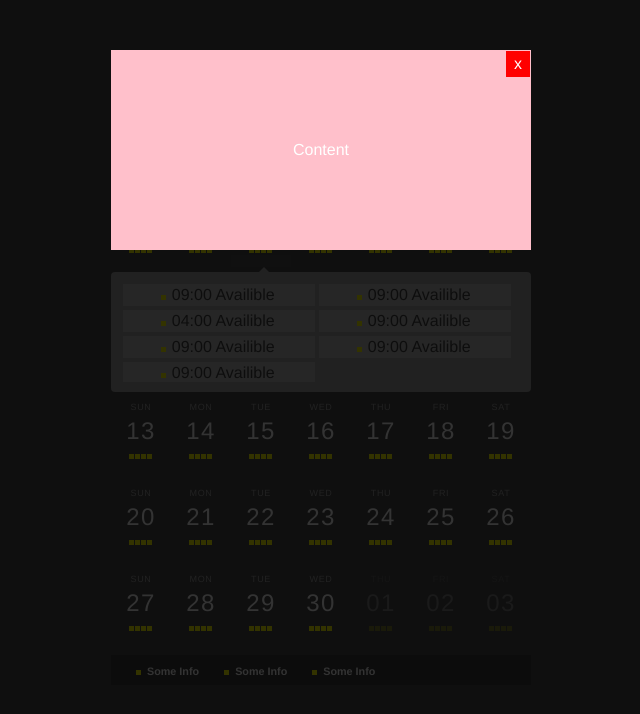
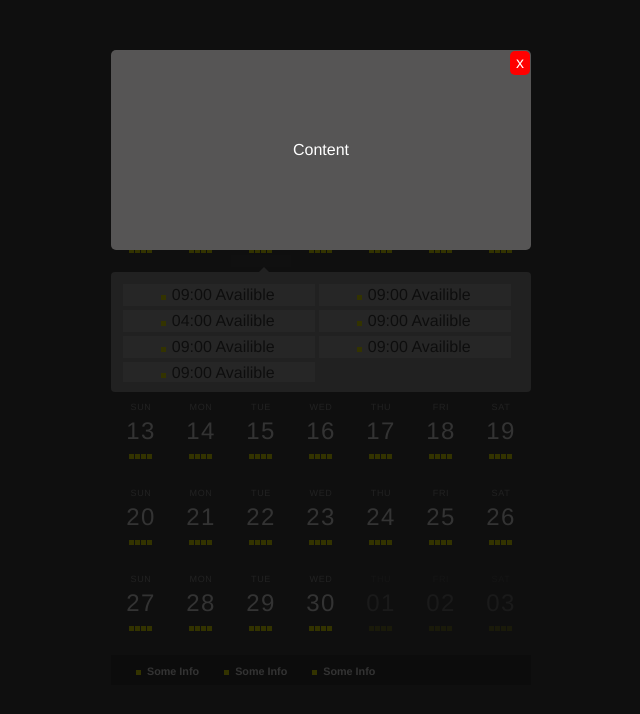
Before and after one commit to AleksandrRiabov/calendar, a React (Create React App) app: page / in a window 1280 px wide. Shown: the top 714 px of the page, without its empty margins (319-959 px from the left). Built offline with nearby package versions, Linux system fonts and the light colour scheme.

Commit message:
Modal animation added. Day info scrolbar styles aplied

```diff
--- a/src/components/App/App.js
+++ b/src/components/App/App.js
@@ -3,13 +3,12 @@
 import Month from "../Month/Month";
 import CalendarFooter from "../CalendarFooter/CalendarFooter";
 import BookingModal from "../BookingModal/BookingModal";
-import {useGlobalContext} from "../../context";
 
 function App() {
-	const {showBookingModal} = useGlobalContext();
   return (
 		  <>
-		  {showBookingModal ? <BookingModal /> : null}
+		  <BookingModal />
+
 	     <div className="calendar">
 			  <CalendarHeader />
 			  <Month />
--- a/src/components/BookingModal/BookingModal.css
+++ b/src/components/BookingModal/BookingModal.css
@@ -1,4 +1,4 @@
-.modal-container{
+.modal{
    position: absolute;
    top: 0;
    left: 0;
@@ -6,9 +6,17 @@
    right: 0;
    background: rgb(0, 0, 0, 0.8);
    z-index: 1000;
+   opacity: 0;
+   transition: 0.5s ease;
+   pointer-events: none;
 }
 
-.modal{
+.active {
+   opacity: 1;
+   pointer-events: all;
+}
+
+.modal-container{
    width: 100%;
    max-width: 420px;
    min-height: 200px;
@@ -17,17 +25,25 @@
    justify-content: center;
    align-items: center;
    position: relative;
-   background: pink;
+   background: #565555;
+   border-radius: 5px;
 }
 
 .modal-content{
    padding: 10px;
+   transform: scale(0.5);
+   transition: 0.6s ease-in-out;
+}
+
+.modal-content-active{
+   transform: scale(1);
 }
 
 .modal .close{
    position: absolute;
    top: 1px;
    right: 1px;
-   padding: 4px 8px;;
+   padding: 3px 6px;;
    background-color: red;
+   border-radius: 5px;
 }
--- a/src/components/BookingModal/BookingModal.js
+++ b/src/components/BookingModal/BookingModal.js
@@ -3,12 +3,12 @@
 import {useGlobalContext} from "../../context";
 
 export default function BookingModal() {
-   const {closeBookingModal, bookingModalContent} = useGlobalContext();
+   const {showBookingModal, closeBookingModal, bookingModalContent} = useGlobalContext();
 
    return (
-      <div className="modal-container">
-          <div className="modal">
-             <div className="modal-content">
+      <div className={`modal ${showBookingModal ? "active": null}`}>
+          <div className="modal-container">
+             <div className={`modal-content ${showBookingModal ? "modal-content-active": null}`}>
                 {bookingModalContent}
              </div>
              <div className="close" onClick={() => closeBookingModal()}>x</div>
--- a/src/components/DayInfo/DayInfo.css
+++ b/src/components/DayInfo/DayInfo.css
@@ -45,8 +45,8 @@
 	flex-wrap: wrap;
 	opacity: 0;
 	transition: opacity 2s ease-out;
-		  overflow-y: auto;
-      overflow-x: hidden;
+   overflow-y: auto;
+	overflow-x: hidden;
 }
 
 .dayInfo .dayInfoTime{
@@ -70,3 +70,23 @@
 .dayInfo span{
 	margin-right: 2px;
 }
+
+.dayTimesWrapper::-webkit-scrollbar-track
+{
+	-webkit-box-shadow: inset 0 0 6px rgba(0,0,0,0.3);
+	border-radius: 10px;
+	background-color: #808080;
+}
+
+.dayTimesWrapper::-webkit-scrollbar
+{
+	width: 8px;
+	background-color: rgba(164, 164, 164, 1);
+}
+
+.dayTimesWrapper::-webkit-scrollbar-thumb
+{
+	border-radius: 10px;
+	-webkit-box-shadow: inset 0 0 6px rgba(0,0,0,.3);
+	background-color: #555;
+}
--- a/src/context.js
+++ b/src/context.js
@@ -43,8 +43,6 @@
 
 
 
-
-
 	const data = {
 		currentDate: state.currentDate,
 		subtractMonth,
```
